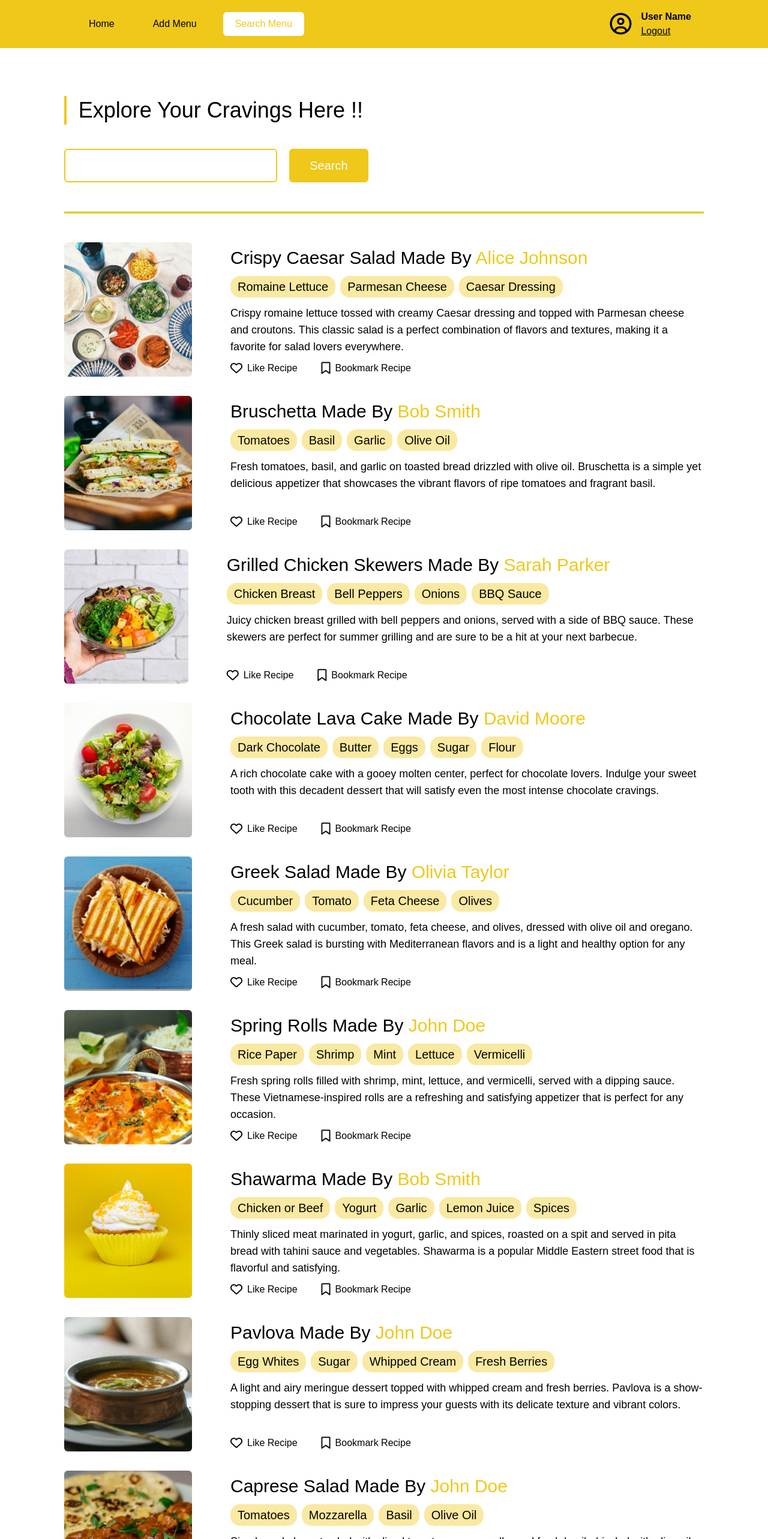
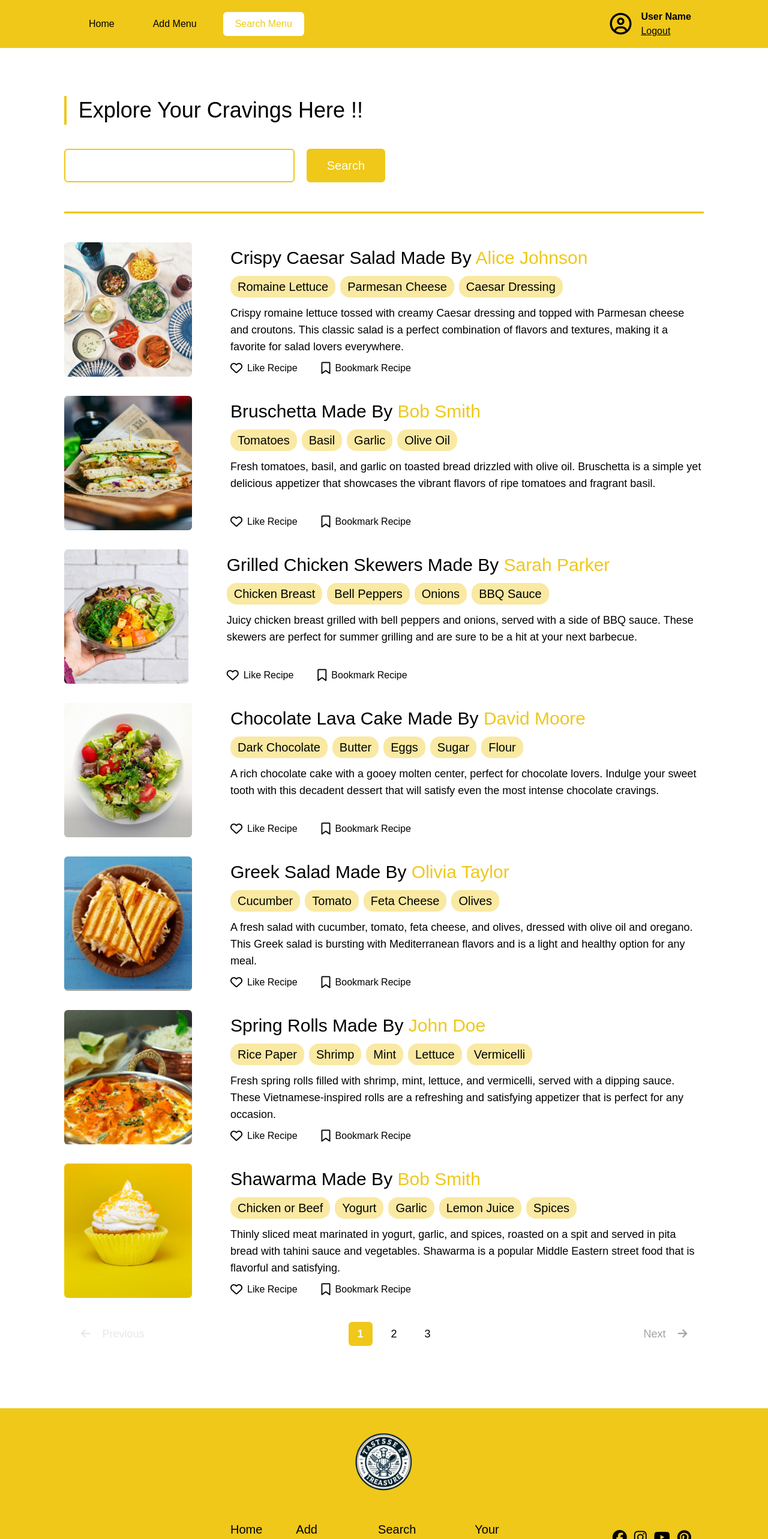
Before and after one commit to MatiSanti7/RecipeApp, a React (Vite) app: page /search-menu in a window 1280 px wide. Shown: the top 2566 px of the page at 60% size. Built offline with nearby package versions, Linux system fonts and the light colour scheme.

Commit message:
Added Logic Search Recipes

```diff
--- a/src/components/Home/Home.jsx
+++ b/src/components/Home/Home.jsx
@@ -7,6 +7,15 @@ import { Link } from "react-router-dom";
 const Home = () => {
   const [isVisible, setIsVisible] = useState(false);
   const [isActive, setIsActive] = useState(false);
+
+  const goSearch = (e) => {
+    e.preventDefault();
+    const search = document.getElementById("search").value;
+    if (search) {
+      localStorage.setItem("searchQuery", search);
+      window.location.href = `/search-menu`;
+    }
+  };
 
   const handleFill = () => {
     setIsActive(!isActive);
@@ -50,13 +59,18 @@ const Home = () => {
                 onClick={handleFill}
               ></i>
             </div>
-            <form className="p-2 pl-6 border-2 border-[#EFC81A] rounded-full flex w-min gap-5">
+            <form
+              className="p-2 pl-6 border-2 border-[#EFC81A] rounded-full flex w-min gap-5"
+              onSubmit={goSearch}
+            >
               <input
-                type="text"
+                type="search"
+                name="search"
+                id="search"
                 placeholder="Search Your Favorite Food"
                 className="w-[470px] text-2xl focus:outline-none placeholder:opacity-30"
               />
-              <button>
+              <button type="submit">
                 <i className="p-4 text-2xl fa-solid fa-arrow-right bg-[#EDC81A] rounded-full text-white"></i>
               </button>
             </form>
--- a/src/components/SearchMenu.jsx
+++ b/src/components/SearchMenu.jsx
@@ -1,31 +1,94 @@
+import { useState, useRef, useEffect } from "react";
 import Nav from "./Nav";
 import Footer from "./Footer";
 import recipesData from "../assets/data/recipes.json";
 import users from "../assets/data/users.json";
 
+const recipesPerPage = 7;
 const SearchMenu = () => {
+  const [currentPage, setCurrentPage] = useState(1);
+  const [searchTerm, setSearchTerm] = useState("");
+  const [searchTermConfirmed, setSearchTermConfirmed] = useState("");
+  const [filteredRecipes, setFilteredRecipes] = useState([]);
+  const sectionRef = useRef(null);
+
+  useEffect(() => {
+    const searchQuery = localStorage.getItem("searchQuery");
+    if (searchQuery) {
+      setSearchTerm(searchQuery);
+      setSearchTermConfirmed(searchQuery);
+    }
+    const filteredRecipes = recipesData.recipes.filter((recipe) => {
+      return (
+        recipe.title &&
+        recipe.title.toLowerCase().includes(searchTermConfirmed.toLowerCase())
+      );
+    });
+    setFilteredRecipes(filteredRecipes);
+    setCurrentPage(1);
+  }, [searchTermConfirmed]);
+
+  const indexOfLast = currentPage * recipesPerPage;
+  const indexOfFirst = indexOfLast - recipesPerPage;
+  let currentRecipes = filteredRecipes.slice(indexOfFirst, indexOfLast);
+
+  const totalPages = Math.ceil(filteredRecipes.length / recipesPerPage) - 1;
+
+  const scrollToTop = () => {
+    sectionRef.current.scrollIntoView({ behavior: "smooth" });
+  };
+
+  const nextPage = () => {
+    setCurrentPage((prevPage) => Math.min(prevPage + 1, totalPages));
+    scrollToTop();
+  };
+
+  const prevPage = () => {
+    setCurrentPage((prevPage) => Math.max(prevPage - 1, 1));
+    scrollToTop();
+  };
+
+  const setPage = (pageNumber) => {
+    setCurrentPage(pageNumber);
+    scrollToTop();
+  };
+
+  const handleSearchChange = (e) => {
+    setSearchTerm(e.target.value);
+  };
+
+  const handleSearchSubmit = (e) => {
+    e.preventDefault();
+    setSearchTermConfirmed(searchTerm);
+  };
+
   return (
     <div>
       <Nav />
-      <section className="w-5/6 pt-40 pb-16 mx-auto">
+      <section className="w-5/6 pt-40 pb-16 mx-auto" ref={sectionRef}>
         <div className="flex items-center gap-5 mb-10">
           <div className="w-1 h-12 bg-[#EFC81A]"></div>
           <h1 className="text-4xl">Explore Your Cravings Here !!</h1>
         </div>
-        <div className="flex items-center gap-5 ">
+        <form className="flex items-center gap-5" onSubmit={handleSearchSubmit}>
           <input
-            type="text"
-            name=""
-            id=""
-            className="w-1/3 text-xl border-2 border-[#EFC81A] rounded-md focus:outline-none py-3 px-5"
+            type="search"
+            name="search"
+            id="search"
+            value={searchTerm}
+            onChange={handleSearchChange}
+            className="w-96 text-xl border-2 border-[#EFC81A] rounded-md focus:outline-none py-3 px-5"
           />
-          <button className="bg-[#EFC81A] text-xl px-8 rounded-md text-white py-3 border-[#EFC81A] border-2">
+          <button
+            type="submit"
+            className="bg-[#EFC81A] text-xl px-8 rounded-md text-white py-3 border-[#EFC81A] border-2"
+          >
             Search
           </button>
-        </div>
+        </form>
         <hr className="h-1 w-full bg-[#EFC81A] my-12" />
         <div className="flex flex-col gap-8">
-          {recipesData.recipes.map((recipe, key) => {
+          {currentRecipes.map((recipe, key) => {
             return (
               <div key={key} className="flex h-56 gap-16">
                 <img
@@ -76,6 +139,44 @@ const SearchMenu = () => {
             );
           })}
         </div>
+        <div className="flex flex-col items-center justify-between gap-6 py-10 md:flex-row md:gap-0">
+          <button
+            onClick={prevPage}
+            disabled={currentPage === 1}
+            className={`py-1 2xl:text-2xl md:text-lg text-xl px-7 rounded-3xl text-neutral-400 ${
+              currentPage === 1 ? "cursor-not-allowed opacity-25" : ""
+            }`}
+          >
+            <i className="mr-5 fa-solid fa-arrow-left"></i>
+            Previous
+          </button>
+          <ul className="flex gap-4">
+            {Array.from({ length: totalPages }, (_, index) => (
+              <li key={index}>
+                <button
+                  onClick={() => setPage(index + 1)}
+                  className={`2xl:text-2xl md:text-lg text-xl w-10 h-10 ${
+                    currentPage === index + 1
+                      ? "font-bold bg-[#EFC81A] text-white rounded-md"
+                      : "font-normal "
+                  } `}
+                >
+                  {index + 1}
+                </button>
+              </li>
+            ))}
+          </ul>
+          <button
+            onClick={nextPage}
+            disabled={currentPage === totalPages}
+            className={`py-1 2xl:text-2xl md:text-lg text-xl px-7 rounded-3xl text-neutral-400 ${
+              currentPage === totalPages ? "cursor-not-allowed opacity-25" : ""
+            }`}
+          >
+            Next
+            <i className="ml-5 fa-solid fa-arrow-right"></i>
+          </button>
+        </div>
       </section>
       <Footer />
     </div>
```
